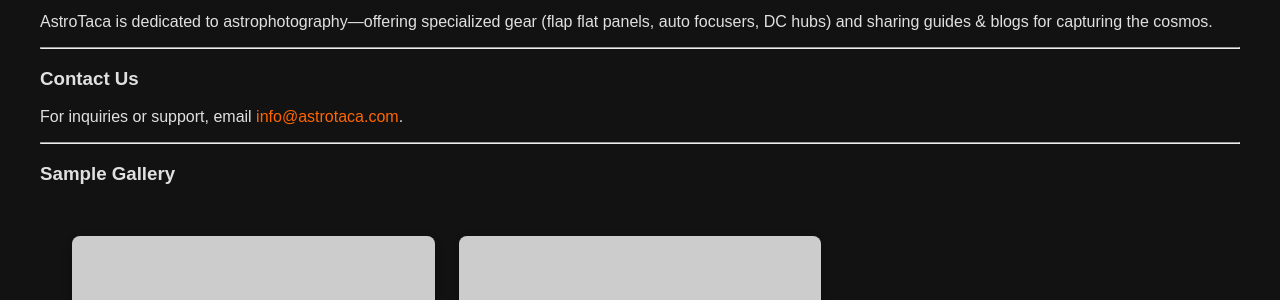
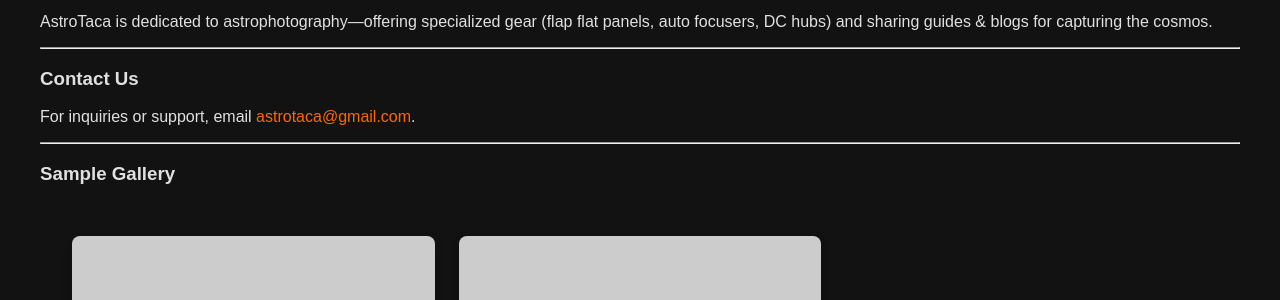
Before and after one commit to astrotaca/website, a Jekyll site: the page built from contact.md, in a window 1280 px wide and 900 px high. Shown: the part 445-745 px from the top of the window. Built offline with Jekyll 4.4.1, drawn with Linux system fonts in a browser that asks for light colours.

Commit message:
updates to the website

```diff
--- a/contact.md
+++ b/contact.md
@@ -19,7 +19,7 @@
 <h3>Contact Us</h3>
 <p>
   For inquiries or support, email
-  <a href="mailto:info@astrotaca.com">info@astrotaca.com</a>.
+  <a href="mailto:astrotaca@gmail.com">astrotaca@gmail.com</a>.
 </p>
 
 <hr>
```
